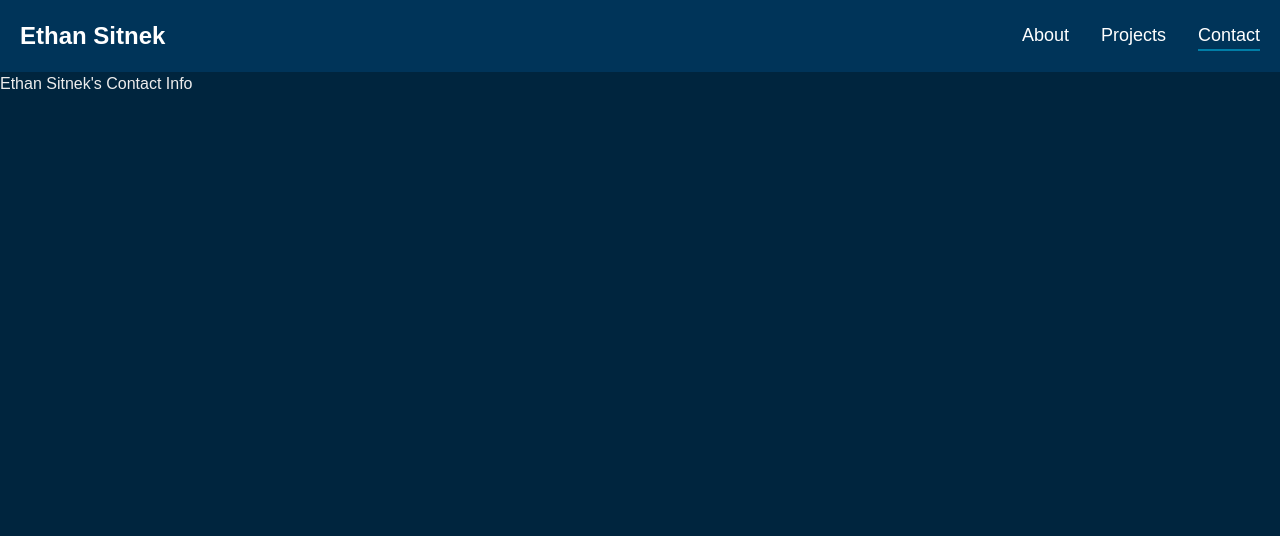
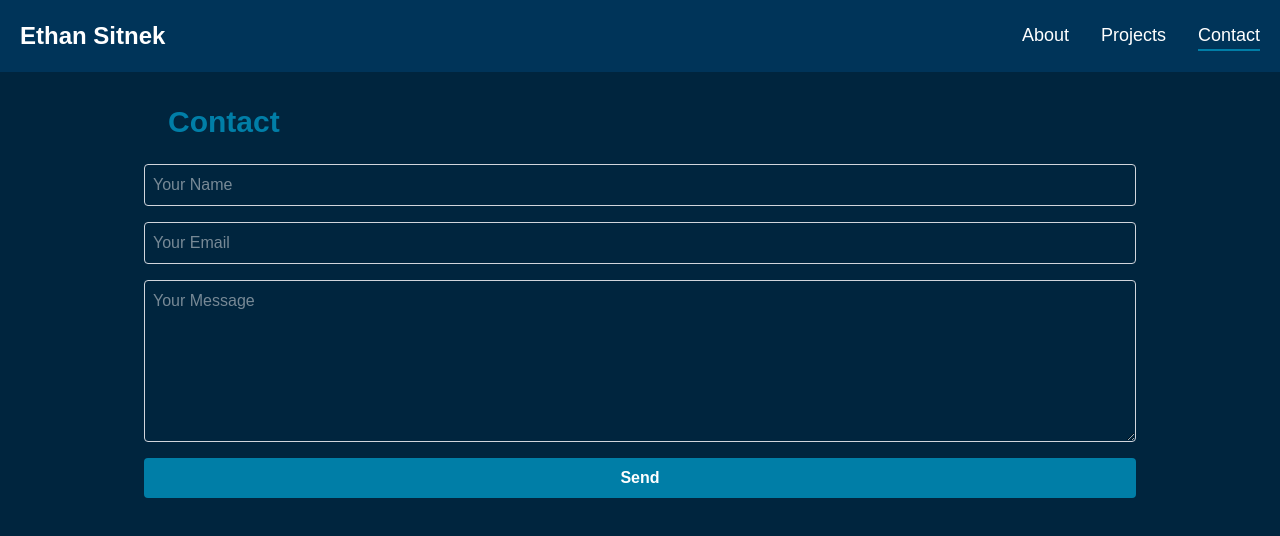
Before and after one commit to edjsitnek/portfolio-site, a Next.js app: page /contact in a window 1280 px wide. Shown: the top 536 px of the page. Built offline with nearby package versions, Linux system fonts and the light colour scheme.

Commit message:
add contact page form and Resend email route

```diff
--- a/src/app/about/page.jsx
+++ b/src/app/about/page.jsx
@@ -42,8 +42,8 @@ export default function About() {
               <Image
                 src={tech.src}
                 alt={tech.name}
-                width={40}
-                height={40}
+                width={50}
+                height={50}
                 className="mb-2 transition-transform duration-200 group-hover:scale-125"
                 title={tech.name}
               />
--- /dev/null
+++ b/src/app/api/send/route.js
@@ -0,0 +1,28 @@
+import { Resend } from 'resend';
+
+const resend = new Resend(process.env.RESEND_API_KEY);
+
+export async function POST(req) {
+  try {
+    const { name, email, message } = await req.json();
+
+    const { data, error } = await resend.emails.send({
+      from: 'Portfolio Email <onboarding@resend.dev>',
+      to: ['edjsitnek@gmail.com'],
+      subject: `Contact Form Submission from ${name}`,
+      html: `
+        <p><strong>Name:</strong> ${name}</p>
+        <p><strong>Email:</strong> ${email}</p>
+        <p><strong>Message:</strong><br/>${message}</p>
+      `,
+    });
+
+    if (error) {
+      return Response.json({ error }, { status: 500 });
+    }
+
+    return Response.json({ success: true });
+  } catch (error) {
+    return Response.json({ error: error.message }, { status: 500 });
+  }
+}
--- a/src/app/contact/page.jsx
+++ b/src/app/contact/page.jsx
@@ -1,5 +1,76 @@
+'use client'
+
+import { useState } from "react";
+
 export default function Contact() {
+  const [form, setForm] = useState({ name: "", email: "", message: "" });
+  const [status, setStatus] = useState("");
+
+  function handleChange(e) {
+    setForm({ ...form, [e.target.name]: e.target.value });
+  }
+
+  async function handleSubmit(e) {
+    e.preventDefault();
+    setStatus("loading");
+    try {
+      const res = await fetch("/api/send", {
+        method: "POST",
+        headers: { "Content-Type": "application/json" },
+        body: JSON.stringify(form),
+      });
+      if (res.ok) {
+        setStatus("sent");
+        setForm({ name: "", email: "", message: "" });
+      } else {
+        setStatus("error");
+      }
+    } catch {
+      setStatus("error");
+    }
+  }
+
   return (
-    <h1>Ethan Sitnek's Contact Info</h1>
+    <div className="max-w-5xl mx-auto py-8 px-4">
+      <h2 className="text-3xl font-bold ml-6 mb-6 text-[var(--blue5)]">Contact</h2>
+      <form className="flex flex-col gap-4" onSubmit={handleSubmit}>
+        <input
+          type="text"
+          name="name"
+          placeholder="Your Name"
+          className="p-2 rounded border border-gray-300"
+          value={form.name}
+          onChange={handleChange}
+          required
+        />
+        <input
+          type="email"
+          name="email"
+          placeholder="Your Email"
+          className="p-2 rounded border border-gray-300"
+          value={form.email}
+          onChange={handleChange}
+          required
+        />
+        <textarea
+          name="message"
+          placeholder="Your Message"
+          className="p-2 rounded border border-gray-300"
+          rows={6}
+          value={form.message}
+          onChange={handleChange}
+          required
+        />
+        <button
+          type="submit"
+          className="bg-[var(--blue5)] text-white px-4 py-2 rounded hover:bg-[var(--blue4)] font-semibold"
+          disabled={status === "loading"}
+        >
+          {status === "loading" ? "Sending..." : "Send"}
+        </button>
+        {status === "sent" && <div className="text-green-600">Message sent! Thanks for reaching out.</div>}
+        {status === "error" && <div className="text-red-500">There was an error. Please try again later.</div>}
+      </form>
+    </div>
   );
 }
```
Also changed, not shown: package.json (+4 -3 lines), 1 other file (tests, documents, lock files or other folders).
